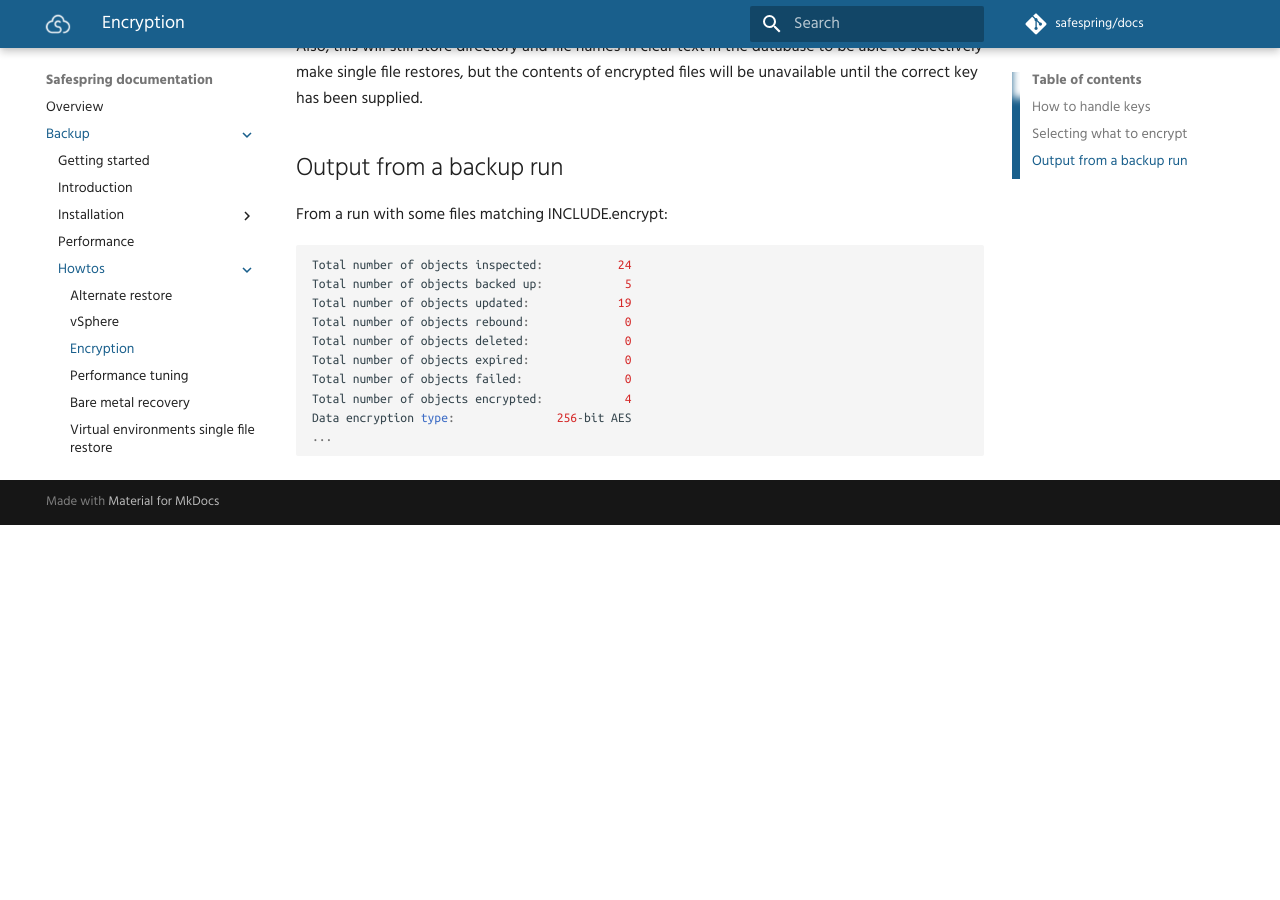
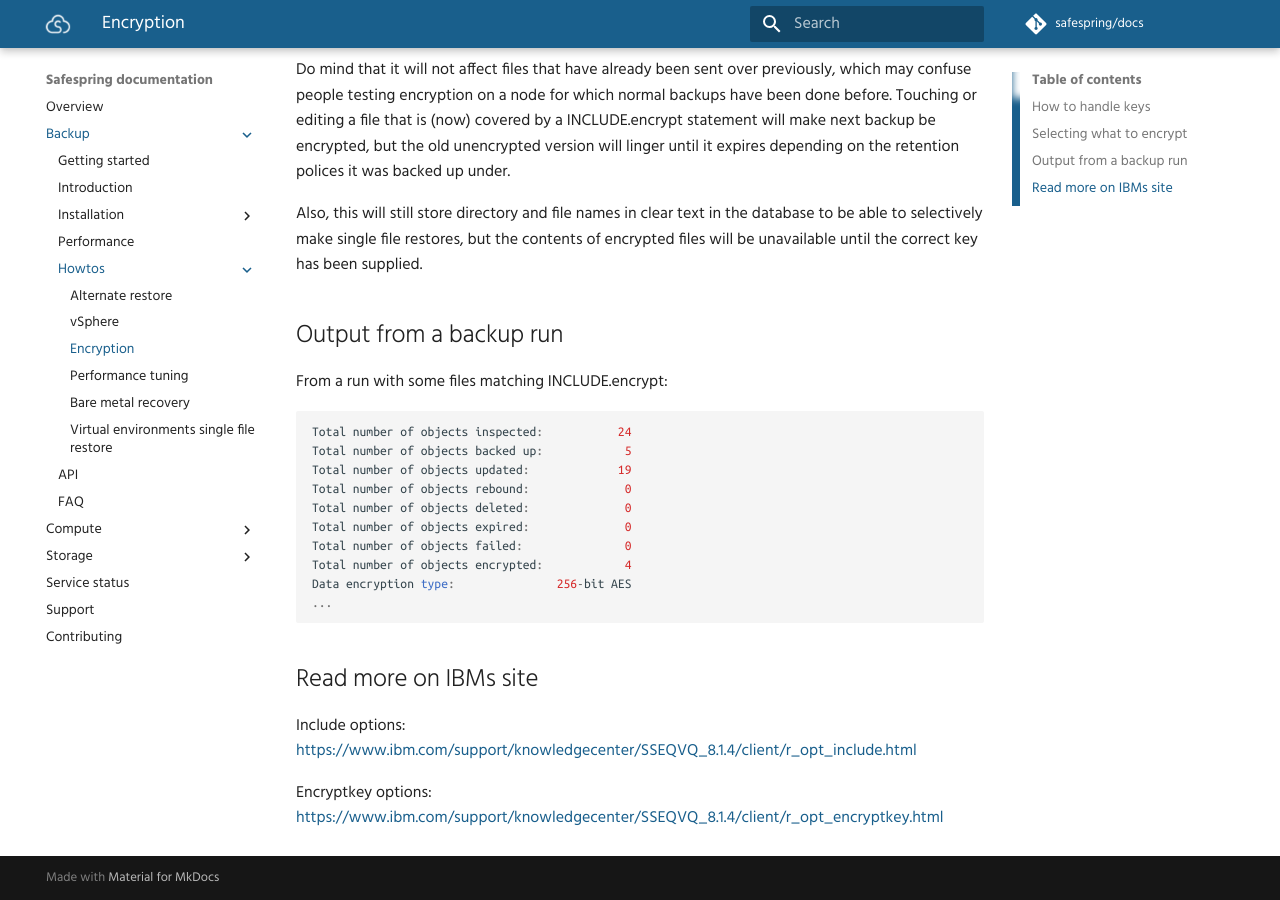
Before and after one commit to safespring/docs, an MkDocs documentation site: the page built from content/backup/howto/encrypted.md, in a window 1280 px wide and 900 px high, scrolled down 2192 px. Built offline with MkDocs 1.6.1 and Material for MkDocs 9.7.7, drawn with Linux system fonts in a browser that asks for light colours; comment, search, counter and statistics services are not loaded; old or Windows-style settings are respelled for this version of MkDocs; before the commit the page ends 2717 px from its top, so only the background shows below that; some of the changed text lies outside the part shown.

```diff
--- a/content/backup/howto/encrypted.md
+++ b/content/backup/howto/encrypted.md
@@ -119,3 +124,13 @@
     Total number of objects encrypted:            4
     Data encryption type:               256-bit AES
     ...
+
+
+Read more on IBMs site
+----------------------
+
+Include options:
+https://www.ibm.com/support/knowledgecenter/SSEQVQ_8.1.4/client/r_opt_include.html
+
+Encryptkey options:
+https://www.ibm.com/support/knowledgecenter/SSEQVQ_8.1.4/client/r_opt_encryptkey.html
```
Also changed, not shown: other parts of content/backup/howto/encrypted.md (+8 -3 lines).
